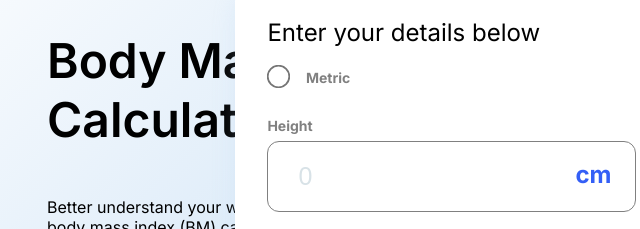
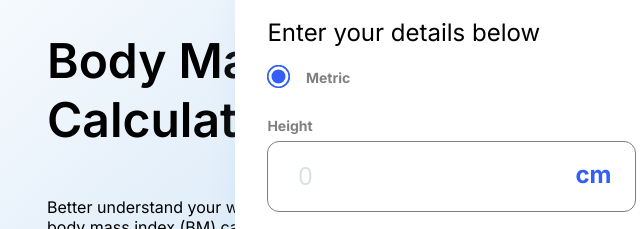
Before and after one commit to outerpreneur/Bmi-calculator, a plain HTML site: page index.html in a window 1280 px wide. Shown: the part 161-390 px from the top of the page, 41-681 px from the left. Drawn offline with Linux system fonts and the light colour scheme.

Commit message:
checked input

```diff
--- a/index.html
+++ b/index.html
@@ -40,7 +40,7 @@
 
         <form action="/">
           <div class="metric">
-            <input type="radio" name="degree" id="measure" />
+            <input type="radio" name="degree" id="measure" checked />
             <label for="metric">Metric</label>
           </div>
           <div class="imperial">
```
